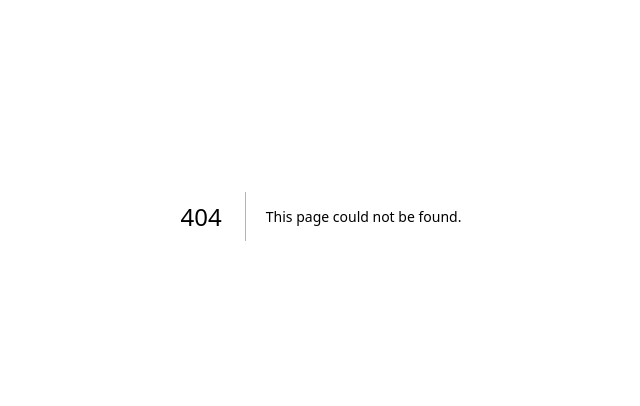
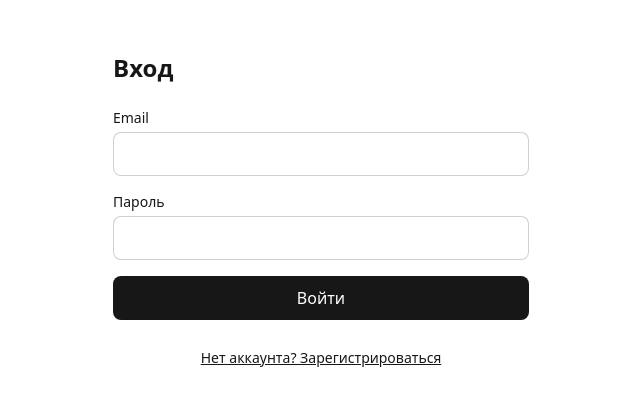
Before and after one commit to aspandyar/bitewise, a Next.js app: page /login in a window 1280 px wide. Before the commit this address had no page. Shown: the part 184-590 px from the top of the page, without its empty margins (319-959 px from the left). Built offline with nearby package versions, Linux system fonts and the light colour scheme.

Commit message:
feat: add login and sign-up screens
Co-Authored-By: Claude Opus 5.5 <noreply@anthropic.com>

```diff
--- /dev/null
+++ b/app/(auth)/login/page.tsx
@@ -0,0 +1,11 @@
+import { LoginForm } from "@/components/auth/login-form";
+import { ru } from "@/lib/i18n/ru";
+
+export default function LoginPage() {
+  return (
+    <main className="mx-auto flex w-full max-w-md flex-1 flex-col justify-center gap-6 px-4 py-12">
+      <h1 className="text-2xl font-semibold">{ru.auth.loginTitle}</h1>
+      <LoginForm />
+    </main>
+  );
+}
--- /dev/null
+++ b/app/(auth)/register/actions.ts
@@ -0,0 +1,24 @@
+"use server";
+
+import { headers } from "next/headers";
+import { db } from "@/db/client";
+import { parseAllowlist } from "@/lib/auth/allowlist";
+import { registerLimiter } from "@/lib/auth/limiters";
+import { hashPassword } from "@/lib/auth/password";
+import { registerUser, type RegisterResult } from "@/lib/auth/register";
+import { clientIpFromForwardedFor } from "@/lib/auth/request";
+import { readAuthEnv } from "@/lib/env";
+import { createUser } from "@/lib/users/repo";
+
+// Public by design: there is no session before sign-up. Abuse is bounded by the allowlist
+// and the per-IP rate limit inside registerUser.
+export async function registerAction(formData: FormData): Promise<RegisterResult> {
+  const ip = clientIpFromForwardedFor((await headers()).get("x-forwarded-for"));
+  return registerUser(Object.fromEntries(formData), ip, {
+    allowlist: parseAllowlist(readAuthEnv().SIGNUP_ALLOWLIST),
+    limiter: registerLimiter,
+    nowMs: Date.now(),
+    hashPassword,
+    createUser: (email, passwordHash) => createUser(db, { email, passwordHash }),
+  });
+}
--- /dev/null
+++ b/app/(auth)/register/page.tsx
@@ -0,0 +1,11 @@
+import { RegisterForm } from "@/components/auth/register-form";
+import { ru } from "@/lib/i18n/ru";
+
+export default function RegisterPage() {
+  return (
+    <main className="mx-auto flex w-full max-w-md flex-1 flex-col justify-center gap-6 px-4 py-12">
+      <h1 className="text-2xl font-semibold">{ru.auth.registerTitle}</h1>
+      <RegisterForm />
+    </main>
+  );
+}
--- /dev/null
+++ b/components/auth/login-form.tsx
@@ -0,0 +1,62 @@
+"use client";
+
+import Link from "next/link";
+import { useRouter } from "next/navigation";
+import { signIn } from "next-auth/react";
+import { useState, type FormEvent } from "react";
+import { FormError, SubmitButton, TextField } from "@/components/ui/form";
+import { ru } from "@/lib/i18n/ru";
+
+export function LoginForm() {
+  const router = useRouter();
+  const [error, setError] = useState<string>();
+  const [pending, setPending] = useState(false);
+
+  async function onSubmit(event: FormEvent<HTMLFormElement>) {
+    event.preventDefault();
+    const formData = new FormData(event.currentTarget);
+    setPending(true);
+    setError(undefined);
+    try {
+      const result = await signIn("credentials", {
+        email: String(formData.get("email") ?? ""),
+        password: String(formData.get("password") ?? ""),
+        redirect: false,
+      });
+      if (!result?.ok) {
+        setError(ru.auth.invalidCredentials);
+        return;
+      }
+      router.push("/");
+      router.refresh();
+    } finally {
+      setPending(false);
+    }
+  }
+
+  return (
+    <form onSubmit={onSubmit} className="flex flex-col gap-4">
+      <TextField
+        label={ru.auth.email}
+        name="email"
+        type="email"
+        inputMode="email"
+        autoComplete="email"
+      />
+      <TextField
+        label={ru.auth.password}
+        name="password"
+        type="password"
+        autoComplete="current-password"
+      />
+      <FormError message={error} />
+      <SubmitButton pending={pending}>{ru.auth.loginSubmit}</SubmitButton>
+      <Link
+        href="/register"
+        className="flex min-h-11 items-center justify-center text-sm underline"
+      >
+        {ru.auth.toRegister}
+      </Link>
+    </form>
+  );
+}
--- /dev/null
+++ b/components/auth/register-form.tsx
@@ -0,0 +1,62 @@
+"use client";
+
+import Link from "next/link";
+import { useRouter } from "next/navigation";
+import { signIn } from "next-auth/react";
+import { useState, type FormEvent } from "react";
+import { registerAction } from "@/app/(auth)/register/actions";
+import { FormError, SubmitButton, TextField } from "@/components/ui/form";
+import type { RegisterResult } from "@/lib/auth/register";
+import { ru } from "@/lib/i18n/ru";
+
+export function RegisterForm() {
+  const router = useRouter();
+  const [result, setResult] = useState<RegisterResult>();
+  const [pending, setPending] = useState(false);
+  const failure = result && !result.ok ? result : undefined;
+
+  async function onSubmit(event: FormEvent<HTMLFormElement>) {
+    event.preventDefault();
+    const formData = new FormData(event.currentTarget);
+    setPending(true);
+    try {
+      const registered = await registerAction(formData);
+      setResult(registered);
+      if (!registered.ok) return;
+      const signedIn = await signIn("credentials", {
+        email: String(formData.get("email") ?? ""),
+        password: String(formData.get("password") ?? ""),
+        redirect: false,
+      });
+      router.push(signedIn?.ok ? "/onboarding" : "/login");
+      router.refresh();
+    } finally {
+      setPending(false);
+    }
+  }
+
+  return (
+    <form onSubmit={onSubmit} className="flex flex-col gap-4">
+      <TextField
+        label={ru.auth.email}
+        name="email"
+        type="email"
+        inputMode="email"
+        autoComplete="email"
+        error={failure?.fieldErrors?.email}
+      />
+      <TextField
+        label={ru.auth.password}
+        name="password"
+        type="password"
+        autoComplete="new-password"
+        error={failure?.fieldErrors?.password}
+      />
+      <FormError message={failure?.formError} />
+      <SubmitButton pending={pending}>{ru.auth.registerSubmit}</SubmitButton>
+      <Link href="/login" className="flex min-h-11 items-center justify-center text-sm underline">
+        {ru.auth.toLogin}
+      </Link>
+    </form>
+  );
+}
--- /dev/null
+++ b/components/auth/sign-out-button.tsx
@@ -0,0 +1,16 @@
+"use client";
+
+import { signOut } from "next-auth/react";
+import { ru } from "@/lib/i18n/ru";
+
+export function SignOutButton() {
+  return (
+    <button
+      type="button"
+      onClick={() => signOut({ callbackUrl: "/login" })}
+      className="min-h-11 rounded-lg border border-foreground/20 px-4"
+    >
+      {ru.auth.signOut}
+    </button>
+  );
+}
--- /dev/null
+++ b/components/ui/form.tsx
@@ -0,0 +1,138 @@
+"use client";
+
+import {
+  startTransition,
+  useActionState,
+  useId,
+  type FormEvent,
+  type HTMLInputTypeAttribute,
+  type ReactNode,
+} from "react";
+import type { FormState } from "@/lib/forms";
+
+// React 19 resets a form after a `form action` runs, wiping input on validation errors;
+// submitting through onSubmit + startTransition keeps what the user typed.
+export function usePreservingFormAction(
+  action: (prev: FormState, formData: FormData) => Promise<FormState>,
+) {
+  const [state, formAction, pending] = useActionState(action, {});
+  function onSubmit(event: FormEvent<HTMLFormElement>) {
+    event.preventDefault();
+    const formData = new FormData(event.currentTarget);
+    startTransition(() => formAction(formData));
+  }
+  return { state, pending, onSubmit };
+}
+
+type TextFieldProps = {
+  label: string;
+  name: string;
+  type?: HTMLInputTypeAttribute;
+  inputMode?: "text" | "decimal" | "email";
+  autoComplete?: string;
+  defaultValue?: string | number;
+  error?: string;
+};
+
+export function TextField({
+  label,
+  name,
+  type = "text",
+  inputMode,
+  autoComplete,
+  defaultValue,
+  error,
+}: TextFieldProps) {
+  const id = useId();
+  const errorId = `${id}-error`;
+  return (
+    <div className="flex flex-col gap-1">
+      <label htmlFor={id} className="text-sm font-medium">
+        {label}
+      </label>
+      <input
+        id={id}
+        name={name}
+        type={type}
+        inputMode={inputMode}
+        autoComplete={autoComplete}
+        defaultValue={defaultValue}
+        aria-invalid={error ? true : undefined}
+        aria-describedby={error ? errorId : undefined}
+        className="min-h-11 rounded-lg border border-foreground/20 bg-background px-3 text-base"
+      />
+      {error ? (
+        <p id={errorId} className="text-sm text-red-600">
+          {error}
+        </p>
+      ) : null}
+    </div>
+  );
+}
+
+type ChoiceOption<T extends string> = { value: T; label: string; hint?: string };
+
+export function ChoiceGroup<T extends string>({
+  legend,
+  name,
+  options,
+  defaultValue,
+  error,
+  layout = "column",
+}: {
+  legend: string;
+  name: string;
+  options: readonly ChoiceOption<T>[];
+  defaultValue?: T;
+  error?: string;
+  layout?: "row" | "column";
+}) {
+  return (
+    <fieldset className="flex flex-col gap-1">
+      <legend className="mb-1 text-sm font-medium">{legend}</legend>
+      <div
+        className={
+          layout === "row" ? "grid auto-cols-fr grid-flow-col gap-2" : "flex flex-col gap-2"
+        }
+      >
+        {options.map((option) => (
+          <label
+            key={option.value}
+            className="flex min-h-11 cursor-pointer flex-col justify-center rounded-lg border border-foreground/20 px-3 py-2 has-[:checked]:border-foreground has-[:checked]:bg-foreground/5 has-[:focus-visible]:ring-2"
+          >
+            <input
+              type="radio"
+              name={name}
+              value={option.value}
+              defaultChecked={defaultValue === option.value}
+              className="sr-only"
+            />
+            <span className="text-base">{option.label}</span>
+            {option.hint ? <span className="text-sm text-foreground/60">{option.hint}</span> : null}
+          </label>
+        ))}
+      </div>
+      {error ? <p className="text-sm text-red-600">{error}</p> : null}
+    </fieldset>
+  );
+}
+
+export function SubmitButton({ pending, children }: { pending: boolean; children: ReactNode }) {
+  return (
+    <button
+      type="submit"
+      disabled={pending}
+      className="min-h-11 rounded-lg bg-foreground px-4 font-medium text-background disabled:opacity-60"
+    >
+      {children}
+    </button>
+  );
+}
+
+export function FormError({ message }: { message?: string }) {
+  return message ? (
+    <p role="alert" className="text-sm text-red-600">
+      {message}
+    </p>
+  ) : null;
+}
```
